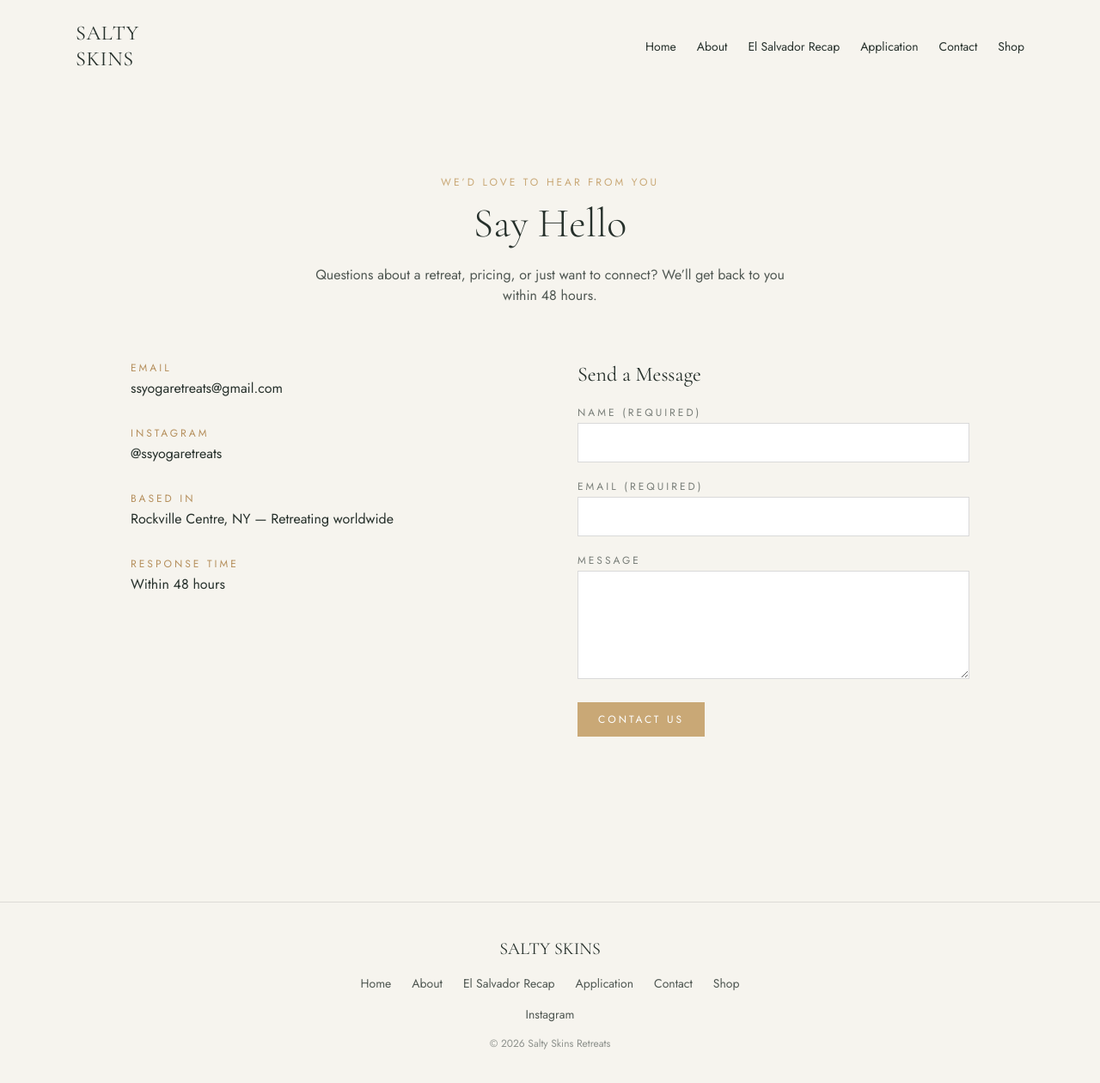
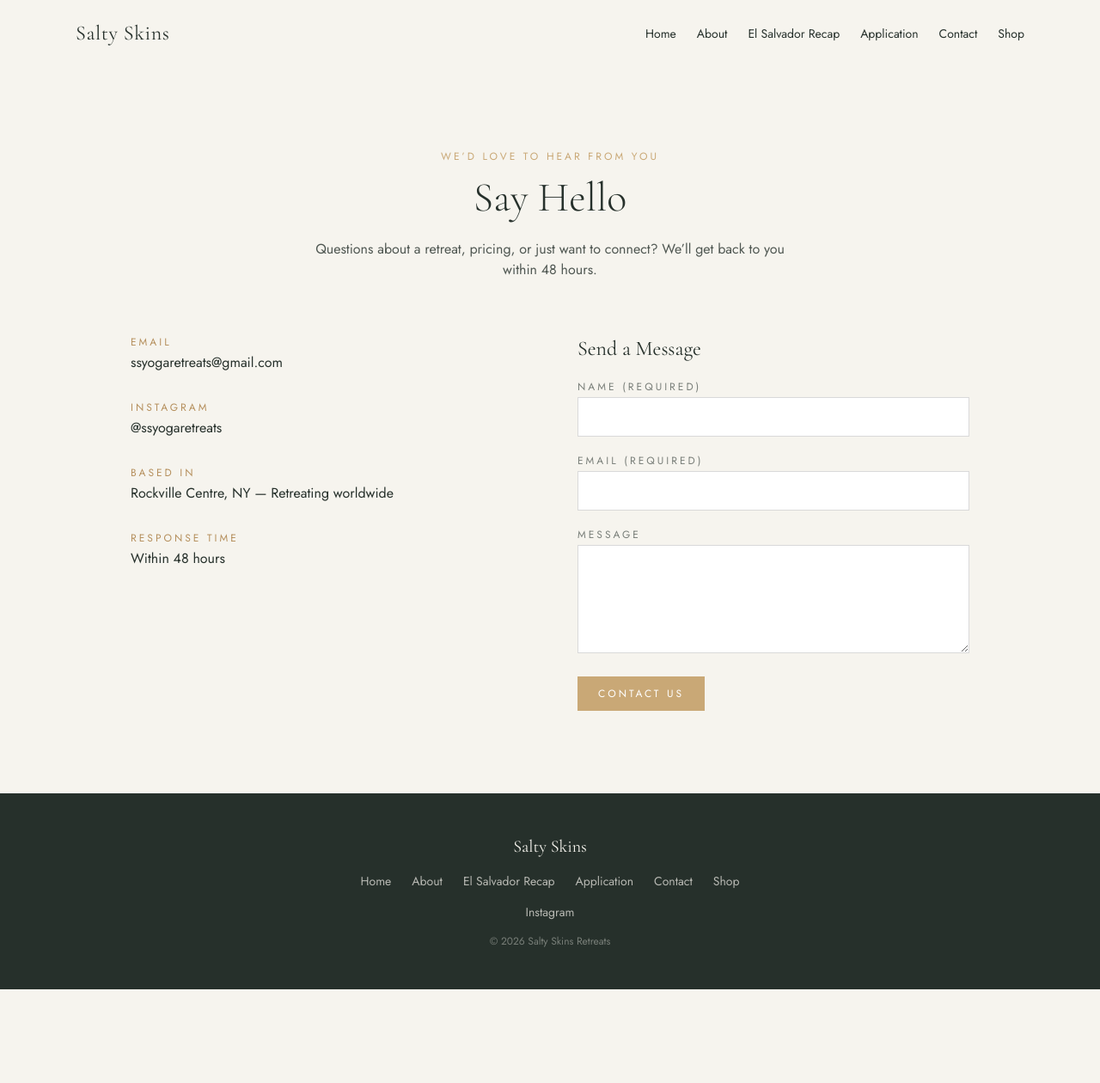
Before and after one commit to djcolantonio/saltyskinssite, a Next.js app: page /contact in a window 1280 px wide. Shown: the whole page at 86% size. After the commit the page ends 1151 px from the top, so only its background shows below. Built offline with nearby package versions, Linux system fonts and the light colour scheme.

Commit message:
Homepage polish: fix logo wrap, working subscribe form, resize philosophy photo, add section contrast, redesign pillars, tighten CTA spacing

```diff
--- /dev/null
+++ b/app/api/subscribe/route.ts
@@ -0,0 +1,27 @@
+import { NextRequest, NextResponse } from "next/server";
+
+// TODO: wire this up to a real mailing list provider once Daniel picks one
+// (Resend Audiences, Mailchimp, ConvertKit, etc. all work fine here).
+// For now this validates the email and logs it so no signups are lost while
+// that piece is being connected.
+export async function POST(req: NextRequest) {
+  const body = await req.json().catch(() => null);
+  const email = typeof body?.email === "string" ? body.email.trim() : "";
+
+  const isValidEmail = /^[^\s@]+@[^\s@]+\.[^\s@]+$/.test(email);
+  if (!isValidEmail) {
+    return NextResponse.json(
+      { error: "A valid email address is required." },
+      { status: 400 }
+    );
+  }
+
+  console.log("New newsletter signup:", {
+    email,
+    receivedAt: new Date().toISOString(),
+  });
+
+  // Once a mailing list provider is configured, add the subscriber here.
+
+  return NextResponse.json({ ok: true });
+}
--- a/app/page.tsx
+++ b/app/page.tsx
@@ -1,5 +1,6 @@
 import Image from "next/image";
 import Link from "next/link";
+import SubscribeForm from "@/components/SubscribeForm";
 
 export default function HomePage() {
   return (
@@ -25,28 +26,18 @@ export default function HomePage() {
             Immersive experiences rooted in movement, ritual, and the wild
             beauty of the world.
           </p>
-          <form className="mx-auto mt-8 flex max-w-md flex-col gap-3 sm:flex-row">
-            <input
-              type="email"
-              required
-              placeholder="Your email address..."
-              className="flex-1 border border-white/30 bg-white/10 px-4 py-3 text-sm text-white placeholder-white/60 outline-none"
-            />
-            <button type="submit" className="btn-solid">
-              Subscribe
-            </button>
-          </form>
+          <SubscribeForm />
         </div>
       </section>
 
       {/* Philosophy */}
-      <section className="mx-auto grid max-w-6xl items-center gap-12 px-6 py-24 md:grid-cols-2">
-        <div className="relative aspect-[4/5] w-full overflow-hidden">
+      <section className="mx-auto grid max-w-6xl items-center gap-12 px-6 py-20 md:grid-cols-2">
+        <div className="relative aspect-[5/4] w-full overflow-hidden bg-ink/5">
           <Image
             src="https://ssyogaretreats.com/wp-content/uploads/2026/03/DSC00745.jpg"
             alt="Salty Skins community"
             fill
-            className="object-cover"
+            className="object-contain"
           />
         </div>
         <div>
@@ -69,7 +60,7 @@ export default function HomePage() {
       </section>
 
       {/* Upcoming Retreats */}
-      <section className="bg-white/60 py-24">
+      <section className="bg-sandLight py-24">
         <div className="mx-auto max-w-6xl px-6">
           <p className="label-caps mb-2 text-center">Upcoming Retreats</p>
           <h2 className="text-center font-serif text-4xl font-light">
@@ -97,8 +88,13 @@ export default function HomePage() {
       </section>
 
       {/* Pillars */}
-      <section className="mx-auto max-w-6xl px-6 py-24">
-        <div className="grid gap-12 md:grid-cols-3">
+      <section className="bg-ink py-28 text-cream">
+        <div className="mx-auto max-w-6xl px-6">
+          <p className="label-caps mb-2 text-center">What You Receive</p>
+          <h2 className="text-center font-serif text-4xl font-light">
+            Everything the Retreat Gives You
+          </h2>
+          <div className="mt-16 grid gap-12 sm:grid-cols-3">
             <Pillar
               number="01"
               title="Movement"
@@ -108,17 +104,20 @@ export default function HomePage() {
               number="02"
               title="Ritual"
               body="Intentional practices that ground you, open you, and bring you back to what matters."
+              divider
             />
             <Pillar
               number="03"
               title="Connection"
               body="Strangers become community. Every retreat creates bonds that last beyond the mat."
+              divider
             />
+          </div>
         </div>
       </section>
 
       {/* Testimonial */}
-      <section className="bg-sea py-20 text-center text-white">
+      <section className="border-t border-sand/20 bg-sea py-20 text-center text-white">
         <blockquote className="mx-auto max-w-2xl px-6 font-serif text-2xl font-light italic">
           &ldquo;This wasn&rsquo;t just a trip. It was the reset I didn&rsquo;t
           know I needed — and the community I didn&rsquo;t know I was
@@ -128,7 +127,8 @@ export default function HomePage() {
       </section>
 
       {/* CTA */}
-      <section className="mx-auto max-w-2xl px-6 py-24 text-center">
+      <section className="bg-sandLight py-16 text-center">
+        <div className="mx-auto max-w-2xl px-6">
           <h2 className="font-serif text-3xl font-light">
             Ready to go deeper?
           </h2>
@@ -140,6 +140,7 @@ export default function HomePage() {
           <Link href="/application" className="btn-solid mt-8">
             View All Retreats
           </Link>
+        </div>
       </section>
     </>
   );
@@ -184,16 +185,18 @@ function Pillar({
   number,
   title,
   body,
+  divider,
 }: {
   number: string;
   title: string;
   body: string;
+  divider?: boolean;
 }) {
   return (
-    <div>
-      <p className="font-serif text-3xl text-sand">{number}</p>
-      <h3 className="mt-2 font-serif text-2xl">{title}</h3>
-      <p className="mt-3 text-sm text-ink/70">{body}</p>
+    <div className={divider ? "sm:border-l sm:border-cream/15 sm:pl-10" : ""}>
+      <p className="font-serif text-4xl text-sand">{number}</p>
+      <h3 className="mt-3 font-serif text-2xl">{title}</h3>
+      <p className="mt-3 text-sm text-cream/70">{body}</p>
     </div>
   );
 }
--- a/components/Footer.tsx
+++ b/components/Footer.tsx
@@ -2,21 +2,21 @@ import Link from "next/link";
 
 export default function Footer() {
   return (
-    <footer className="mt-24 border-t border-black/10 bg-cream">
-      <div className="mx-auto flex max-w-6xl flex-col items-center gap-4 px-6 py-10 text-sm text-ink/80">
-        <div className="font-serif text-xl text-ink">SALTY SKINS</div>
+    <footer className="bg-ink text-cream/70">
+      <div className="mx-auto flex max-w-6xl flex-col items-center gap-4 px-6 py-12 text-sm">
+        <div className="font-serif text-xl text-cream">Salty Skins</div>
         <ul className="flex flex-wrap justify-center gap-x-6 gap-y-2">
-          <li><Link href="/">Home</Link></li>
-          <li><Link href="/about">About</Link></li>
-          <li><Link href="/el-salvador-recap">El Salvador Recap</Link></li>
-          <li><Link href="/application">Application</Link></li>
-          <li><Link href="/contact">Contact</Link></li>
-          <li><Link href="/shop">Shop</Link></li>
+          <li><Link href="/" className="hover:text-sand transition-colors">Home</Link></li>
+          <li><Link href="/about" className="hover:text-sand transition-colors">About</Link></li>
+          <li><Link href="/el-salvador-recap" className="hover:text-sand transition-colors">El Salvador Recap</Link></li>
+          <li><Link href="/application" className="hover:text-sand transition-colors">Application</Link></li>
+          <li><Link href="/contact" className="hover:text-sand transition-colors">Contact</Link></li>
+          <li><Link href="/shop" className="hover:text-sand transition-colors">Shop</Link></li>
         </ul>
-        <a href="https://instagram.com/ssyogaretreats" className="hover:text-sand">
+        <a href="https://instagram.com/ssyogaretreats" className="hover:text-sand transition-colors">
           Instagram
         </a>
-        <p className="text-xs text-ink/50">
+        <p className="text-xs text-cream/40">
           &copy; {new Date().getFullYear()} Salty Skins Retreats
         </p>
       </div>
--- a/components/Header.tsx
+++ b/components/Header.tsx
@@ -13,10 +13,11 @@ export default function Header() {
   return (
     <header className="w-full bg-cream">
       <div className="mx-auto flex max-w-6xl flex-wrap items-center justify-between px-6 py-6">
-        <Link href="/" className="font-serif text-2xl leading-tight tracking-wide text-ink">
-          SALTY
-          <br />
-          SKINS
+        <Link
+          href="/"
+          className="whitespace-nowrap font-serif text-2xl leading-tight tracking-wide text-ink"
+        >
+          Salty Skins
         </Link>
         <nav className="mt-4 w-full md:mt-0 md:w-auto">
           <ul className="flex flex-wrap gap-x-6 gap-y-2 text-sm text-ink">
--- /dev/null
+++ b/components/SubscribeForm.tsx
@@ -0,0 +1,58 @@
+"use client";
+
+import { useState } from "react";
+
+export default function SubscribeForm() {
+  const [status, setStatus] = useState<"idle" | "sending" | "sent" | "error">(
+    "idle"
+  );
+
+  async function handleSubmit(e: React.FormEvent<HTMLFormElement>) {
+    e.preventDefault();
+    setStatus("sending");
+    const form = e.currentTarget;
+    const email = new FormData(form).get("email");
+    try {
+      const res = await fetch("/api/subscribe", {
+        method: "POST",
+        headers: { "Content-Type": "application/json" },
+        body: JSON.stringify({ email }),
+      });
+      if (!res.ok) throw new Error("Request failed");
+      setStatus("sent");
+      form.reset();
+    } catch {
+      setStatus("error");
+    }
+  }
+
+  if (status === "sent") {
+    return (
+      <p className="mx-auto mt-8 max-w-md text-sm text-white/90">
+        You&rsquo;re on the list — thanks for subscribing!
+      </p>
+    );
+  }
+
+  return (
+    <div className="mx-auto mt-8 max-w-md">
+      <form onSubmit={handleSubmit} className="flex flex-col gap-3 sm:flex-row">
+        <input
+          type="email"
+          name="email"
+          required
+          placeholder="Your email address..."
+          className="flex-1 border border-white/30 bg-white/10 px-4 py-3 text-sm text-white placeholder-white/60 outline-none"
+        />
+        <button type="submit" className="btn-solid" disabled={status === "sending"}>
+          {status === "sending" ? "Sending..." : "Subscribe"}
+        </button>
+      </form>
+      {status === "error" && (
+        <p className="mt-2 text-sm text-sand">
+          Something went wrong — please try again.
+        </p>
+      )}
+    </div>
+  );
+}
--- a/tailwind.config.js
+++ b/tailwind.config.js
@@ -8,6 +8,7 @@ module.exports = {
     extend: {
       colors: {
         cream: "#F6F4EE",
+        sandLight: "#EFE3D0",
         ink: "#26302B",
         sand: "#C9A876",
         sandDark: "#B58F5C",
```
Lines whose indentation alone changed are shown as unchanged.
